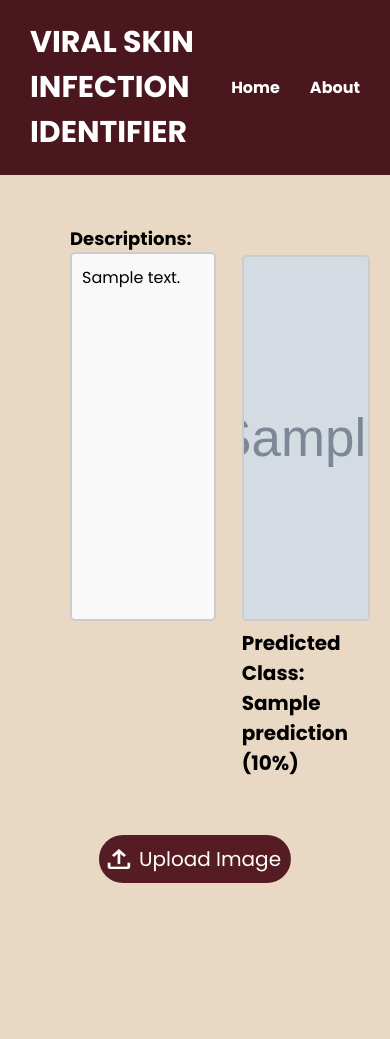
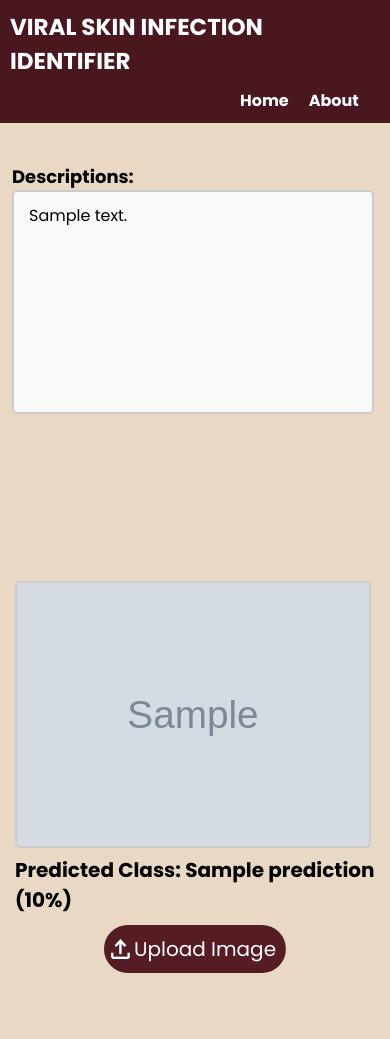
Before and after one commit to ventilia22/MAS, a Flask app: template templates/display.html in a window 390 px wide. After the commit the page ends 973 px from the top, so only its background shows below. Run offline with Flask 3, Linux system fonts and the light colour scheme; the template is opened without the code that fills it: most values are stand-ins (such as "Sample title", 1, 10 or a date in 2020); grey boxes marked "Sample" are stand-in pictures.

Commit message:
Update display.html

```diff
--- a/templates/display.html
+++ b/templates/display.html
@@ -176,6 +176,96 @@
             transform: translateX(-50%);
         }
 
+        /*PHONE*/
+        @media (max-width: 768px) {
+            .header {
+                flex-direction: column;
+                align-items: flex-start;
+                padding: 10px;
+            }
+
+            .info-box-container {
+                display: flex-start;
+                flex-direction: column;
+                align-items: flex-start;
+                margin-left: 2px;
+                margin-bottom: 0px;
+            }
+
+            .image-container {
+                padding-top: 0px;
+                width: 100%;
+            }
+
+            .image-preview {
+                max-width: 98%;
+                width: 98%;
+                height: auto;
+            }
+        }
+
+        /* Small screen adjustments */
+        @media (max-width: 480px) {
+            .header .logo {
+                font-size: 23px;
+            }
+
+            .header .nav-links {
+                flex-direction:row;
+                gap: 20px;
+                align-items:flex-end;
+                margin-top: 10px;
+                position: relative;
+                font-family: 'Poppins', sans-serif;
+                padding-left: 230px;
+            }
+
+            .content {
+                flex-direction: column;
+                align-items:flex-start;
+                height: 100%;
+                background-color: #e8d8c4;
+                padding-top: 0px;
+            }
+
+            .image-container {
+                margin-top: 0px;
+                width: 100%;
+                padding-left: 5px;
+                padding-bottom: 35px;
+            }
+
+            .image-preview {
+                max-width: 98%;
+                width: 95%;
+            }
+
+            .info-box {
+                height: 200px;
+                padding-left: 15px;
+            }
+
+            .info-box-container {
+                width: 90%;
+                height: 10%;
+            }
+
+            label[for="image-upload"] {
+                font-size: 20px;
+                padding: 10px 30px;
+                background-image: url('static/Images/upload.png');
+                background-repeat: no-repeat;
+                background-position: left center;
+                background-size: 33px 20px;
+                border-radius: 30px;
+                padding-right: 10px;
+            }
+
+            #upload-form {
+                bottom: -120px;
+            }
+        }
+
     </style>
 </head>
 <body>
```
